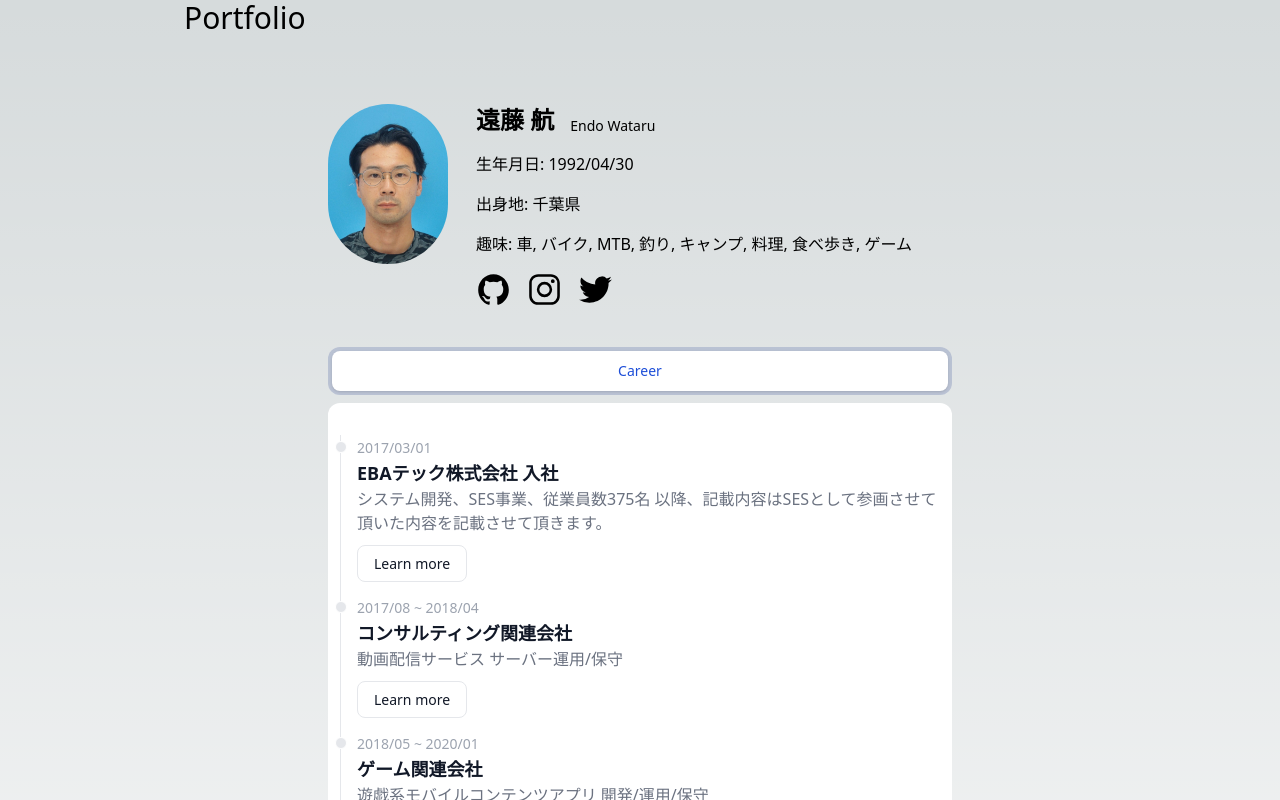
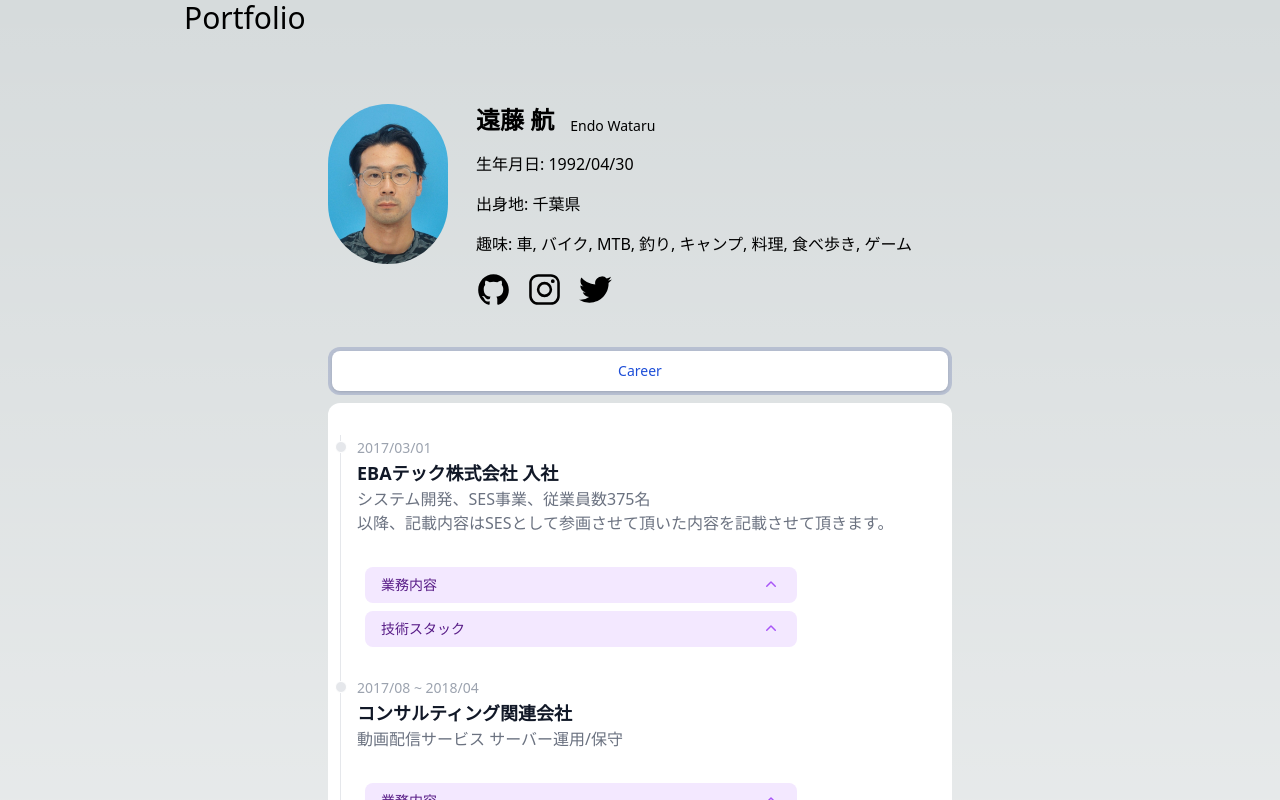
Before and after one commit to 3nd0/portfolio, a Next.js app: page / in a window 1280 px wide. Shown: the top 800 px of the page. Built offline with nearby package versions, Linux system fonts and the light colour scheme.

Commit message:
タイムラインに詳細情報を表示するコンポーネントを追加 (#7)

```diff
--- /dev/null
+++ b/src/components/disclosures/index.tsx
@@ -0,0 +1,27 @@
+import { Disclosure } from '@headlessui/react'
+import { ChevronUpIcon } from '@heroicons/react/20/solid'
+import type { DisclosuresType } from './type'
+
+const Disclosures = ({ title, contents }: DisclosuresType) => {
+  return (
+    <Disclosure as="div" className="mt-2">
+      {({ open }) => (
+        <>
+          <Disclosure.Button className="flex w-full justify-between rounded-lg bg-purple-100 px-4 py-2 text-left text-sm font-medium text-purple-900 hover:bg-purple-200 focus:outline-none focus-visible:ring focus-visible:ring-purple-500/75">
+            <span>{title}</span>
+            <ChevronUpIcon
+              className={`${
+                open ? 'rotate-180 transform' : ''
+              } h-5 w-5 text-purple-500`}
+            />
+          </Disclosure.Button>
+          <Disclosure.Panel className="w-full px-4 pb-2 pt-4 text-sm text-gray-500 whitespace-pre-wrap">
+            {contents}
+          </Disclosure.Panel>
+        </>
+      )}
+    </Disclosure>
+  )
+}
+
+export default Disclosures
--- /dev/null
+++ b/src/components/disclosures/type.ts
@@ -0,0 +1,4 @@
+export type DisclosuresType = {
+  title: string
+  contents: string
+}
--- a/src/components/timeLine/index.tsx
+++ b/src/components/timeLine/index.tsx
@@ -1,6 +1,10 @@
 import { Fragment } from 'react'
+import { lazy } from 'react'
+
 import type { TimeLine } from './type'
-import Link from 'next/link'
+import type { DisclosuresType } from '../disclosures/type'
+
+const Disclosures = lazy(() => import('@/components/disclosures'))
 
 const TimeLine = (props: { timeLine: TimeLine[] }): JSX.Element => {
   const { timeLine } = props
@@ -23,17 +27,18 @@ const TimeLine = (props: { timeLine: TimeLine[] }): JSX.Element => {
             </h3>
 
             {/* description section */}
-            <p className="mb-4 text-base font-normal text-gray-500 ">
+            <p className="mb-4 text-base font-normal text-gray-500 whitespace-pre-wrap">
               {contents.description}
             </p>
 
-            {/* anchor */}
-            <Link
-              href="/detail"
-              className='"inline-flex items-center px-4 py-2 text-sm font-medium text-gray-900 bg-white border border-gray-200 rounded-lg hover:bg-gray-100 hover:text-blue-700 focus:z-10 focus:ring-4 focus:outline-none focus:ring-gray-200 focus:text-blue-700 dark:bg-gray-800 dark:text-gray-400 dark:border-gray-600 dark:hover:text-white dark:hover:bg-gray-700 dark:focus:ring-gray-700'
-            >
-              Learn more
-            </Link>
+            {/* disclosure */}
+            <div className="w-full max-w-md rounded-2xl bg-white p-2">
+              {contents.detail.map((element: DisclosuresType, id: number) => (
+                <Fragment key={id}>
+                  <Disclosures {...element} />
+                </Fragment>
+              ))}
+            </div>
           </li>
         </Fragment>
       ))}
--- a/src/components/timeLine/type.ts
+++ b/src/components/timeLine/type.ts
@@ -1,10 +1,14 @@
+import type { DisclosuresType } from '../disclosures/type'
+
 /**
  * @property date 日付
  * @property title 表題
  * @property description 説明
+ * @property detail 詳細(タイトル, 内容)
  */
 export type TimeLine = {
   date: string
   title: string
   description: string
+  detail: DisclosuresType[]
 }
--- a/src/const/timeLine.ts
+++ b/src/const/timeLine.ts
@@ -4,35 +4,120 @@ export const initialTimeLineInfo = [
     title: 'EBAテック株式会社 入社',
     description:
       'システム開発、SES事業、従業員数375名\n以降、記載内容はSESとして参画させて頂いた内容を記載させて頂きます。',
+    detail: [
+      {
+        title: '業務内容',
+        contents: '3月 ~ 8月までは研修期間として作業しておりました',
+      },
+      {
+        title: '技術スタック',
+        contents: 'PHP\nMySQL',
+      },
+    ],
   },
   {
     date: '2017/08 ~ 2018/04',
     title: 'コンサルティング関連会社',
     description: '動画配信サービス サーバー運用/保守',
+    detail: [
+      {
+        title: '業務内容',
+        contents:
+          '動画配信サービスの運用とissue対応とドキュメント作成を行っておりました\n' +
+          'ユーザーID, 月次データの抽出を行い',
+      },
+      {
+        title: '技術スタック',
+        contents: 'PHP\nHiveQL\nHadoop',
+      },
+    ],
   },
   {
     date: '2018/05 ~ 2020/01',
     title: 'ゲーム関連会社',
     description: '遊戯系モバイルコンテンツアプリ 開発/運用/保守',
+    detail: [
+      {
+        title: '業務内容',
+        contents:
+          'モバイルコンテンツの遊戯情報表示画面で使用するデータを受け取り遊戯関連のミッション達成等の照会機能等を開発しておりました。\n' +
+          '他、運用で定期的に確認したいデータ内容のSQLを作成しておりました。',
+      },
+      {
+        title: '技術スタック',
+        contents: 'PHP\nOracle\nJS',
+      },
+    ],
   },
   {
     date: '2020/02 ~ 2021/03',
     title: 'マーケティング・リサーチ関連会社',
     description: 'アンケートシステム メールサーバー構築/開発',
+    detail: [
+      {
+        title: '業務内容',
+        contents:
+          'アンケートサービスアプリに配属し、主にサービスで使用しているAWS SESから自社でメールサーバーへの移行対応に従事しました。\n' +
+          '他にもアプリのパフォーマンス対応を主に行いました。',
+      },
+      {
+        title: '技術スタック',
+        contents:
+          'Python(FW: django, テンプレートエンジンライブラリ: jinja2)\nSendMagic\n' +
+          'AWS EC2\nAWS Route53\nAWS CloudWatch\nAWS S3\nAWS RDS\nAWS SES\nAWS SNS',
+      },
+    ],
   },
   {
     date: '2020/02 ~ 2021/03',
     title: '通信関連会社',
     description: 'プラットフォーム 構築/開発',
+    detail: [
+      {
+        title: '業務内容',
+        contents:
+          '現在使用しているプラットフォームからk8sを取り込んだプラットフォームへの移行対応に従事',
+      },
+      {
+        title: '技術スタック',
+        contents:
+          'AWS EC2\nAWS Route53\nAWS CloudWatch\nAWS EKS\nAWS ECR\nAWS SNS\n' +
+          'Terraform\nAnsible\nFluentd',
+      },
+    ],
   },
   {
     date: '2021/09 ~ 2022/02',
     title: 'スタートアップ企業',
     description: 'ぺーバーレスSass 開発/運用/保守',
+    detail: [
+      {
+        title: '業務内容',
+        contents:
+          '短期間でのアプリ開発により出たissue対応やコードリファクタリングを主に担当しその上で追加機能開発を行いました。',
+      },
+      {
+        title: '技術スタック',
+        contents: 'Go\nReact\nReact Native\nTypescript\nDocker',
+      },
+    ],
   },
   {
     date: '2022/03 ~ 現在',
-    title: 'スタートアップ企業',
-    description: 'ぺーバーレスSass 開発/運用/保守',
+    title: '金融関連会社',
+    description:
+      'イントラ, 決済確認システム, 適時開示情報システム 開発/運用/保守',
+    detail: [
+      {
+        title: '業務内容',
+        contents:
+          '金融関連会社にて開業に伴い業務に必要な管理画面(イントラ)開発に従事\n' +
+          'イントラ開発後は運用・保守を行いつつSecurity token用のアプリケーションを現在対応中となります。',
+      },
+      {
+        title: '技術スタック',
+        contents: 'React(FW: NEXT.JS)\nTypescript\nAWS Amplify\nAWS cognito',
+      },
+    ],
   },
 ]
```
